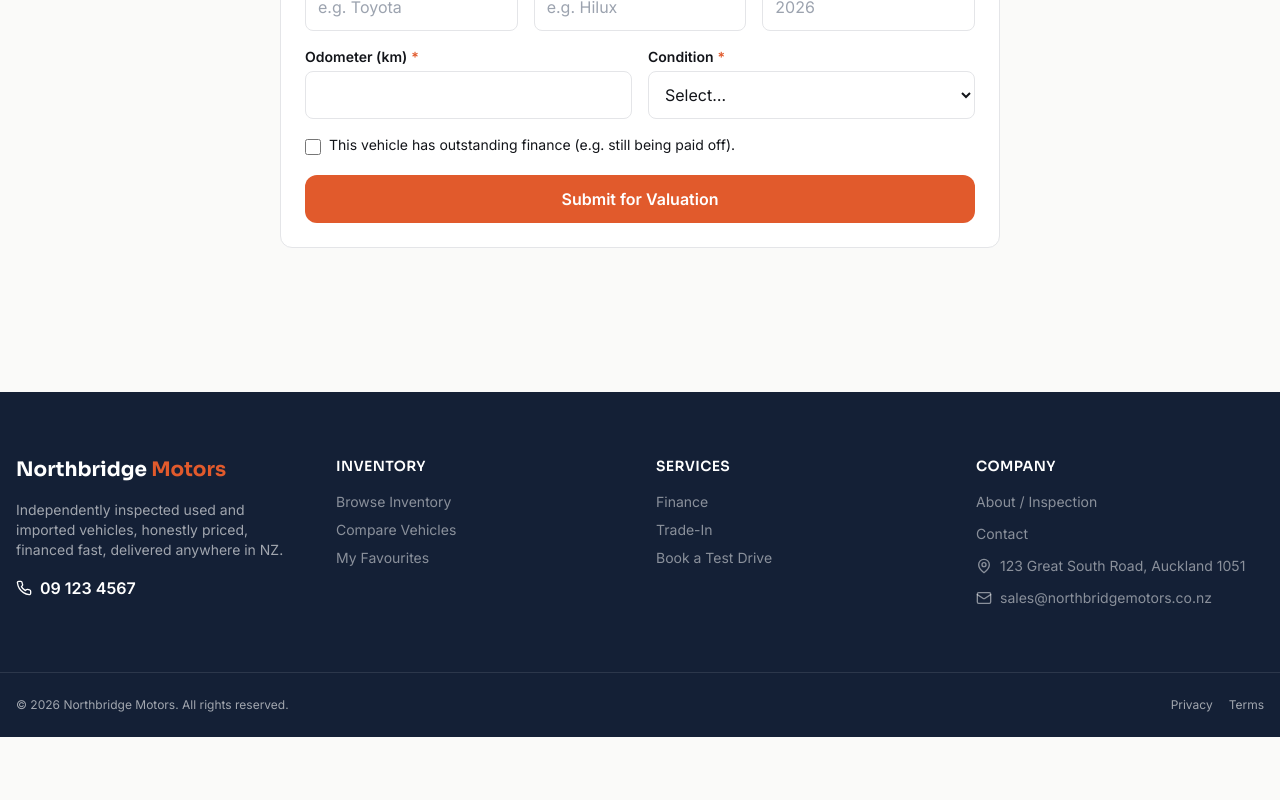
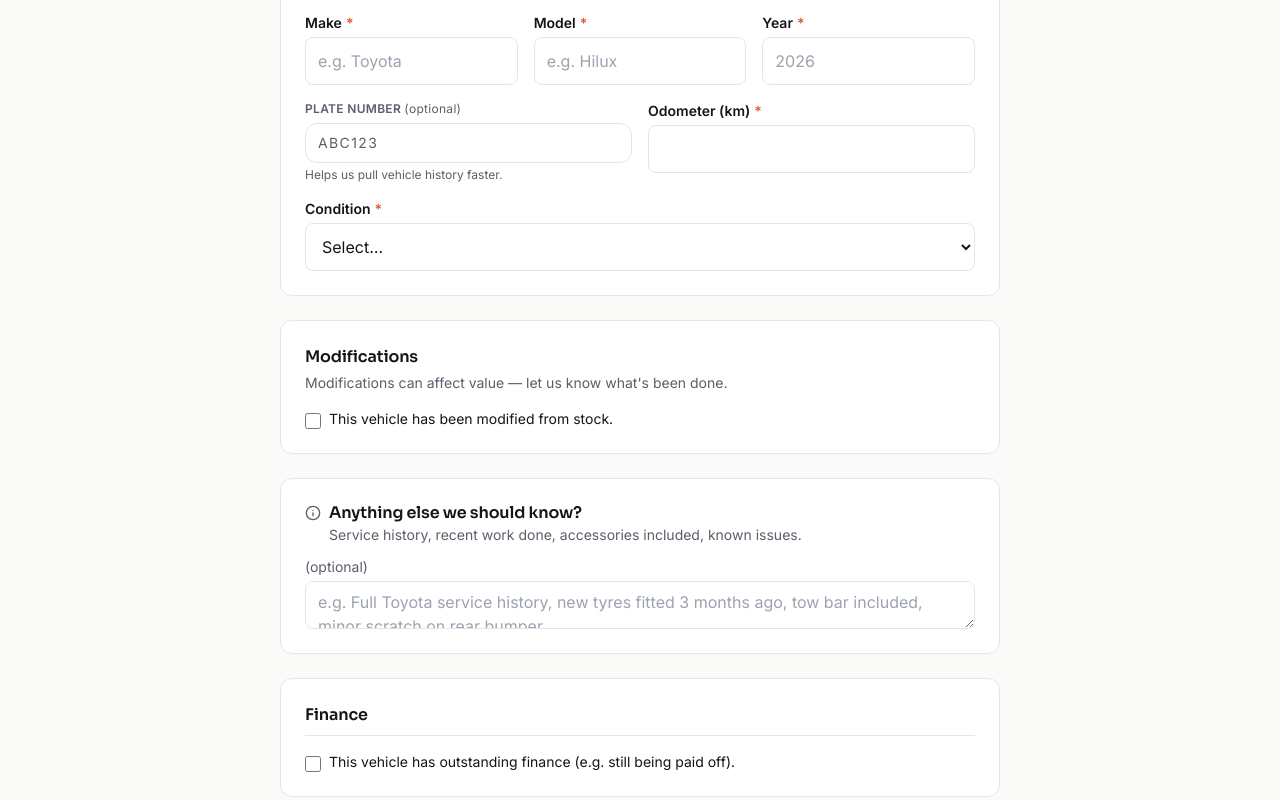
Before and after one commit to cole-howard-nz/dealership, a Next.js app: page /trade-in/submit in a window 1280 px wide. Shown: the part 720-1520 px from the top of the page. Before the commit the page ends 1457 px from the top, so only its background shows below. Built offline with nearby package versions, Linux system fonts and the light colour scheme.

Commit message:
modified finance and trade in forms

```diff
--- a/app/finance/apply/page.tsx
+++ b/app/finance/apply/page.tsx
@@ -52,7 +52,7 @@ function FinanceApplyForm() {
     if (step === 0) {
       if (form.fullName.length < 2) e.fullName = "Enter your full name.";
       if (!EMAIL_REGEX.test(form.email)) e.email = "Enter a valid email address.";
-      // if (!NZ_PHONE_REGEX.test(form.phone)) e.phone = "Enter a valid NZ phone number.";
+      if (!NZ_PHONE_REGEX.test(form.phone.replace(/\s+/g, ""))) e.phone = "Enter a valid NZ phone number.";
       if (!form.dateOfBirth) {
         e.dateOfBirth = "Date of birth is required.";
       } else {
@@ -63,11 +63,12 @@ function FinanceApplyForm() {
     }
     if (step === 1) {
       if (!form.monthlyIncome || form.monthlyIncome <= 0) e.monthlyIncome = "Enter a monthly income greater than 0.";
-      if (form.timeInRoleMonths < 0) e.timeInRoleMonths = "Enter a valid number of months.";
+      if (!form.timeInRoleMonths || form.timeInRoleMonths < 0) e.timeInRoleMonths = "Enter a valid number of months.";
     }
     if (step === 2) {
       if (!form.desiredLoanAmount || form.desiredLoanAmount <= 0) e.desiredLoanAmount = "Enter the loan amount you need.";
       if (form.depositAmount < 0) e.depositAmount = "Deposit can't be negative.";
+      if (!form.termMonths || form.termMonths <= 0) e.termMonths = "Enter a valid loan term."
     }
     if (step === 3) {
       if (!form.creditCheckConsent) e.creditCheckConsent = "Credit check consent is required to proceed.";
--- a/app/lib/format.ts
+++ b/app/lib/format.ts
@@ -6,5 +6,8 @@ export function formatOdometer(km: number) {
   return `${new Intl.NumberFormat("en-NZ").format(km)} km`;
 }
 
-export const NZ_PHONE_REGEX = /^(\+64\s?\d{1,2}\s?\d{3}\s?\d{3,4}|0\d{1,2}\s?\d{3}\s?\d{3,4})$/;
+// Accepts NZ mobile/landline in common formats, e.g.:
+//   0210 834 3645 · 021834364 · +64 21 834 3645 · +6421834364
+// Strips all spaces before testing so spacing between digit groups doesn't matter.
+export const NZ_PHONE_REGEX = /^(\+64|0)\d{7,11}$/;
 export const EMAIL_REGEX = /^[^\s@]+@[^\s@]+\.[^\s@]+$/;
--- a/app/trade-in/submit/page.tsx
+++ b/app/trade-in/submit/page.tsx
@@ -3,13 +3,23 @@
 import { useState } from "react";
 import { useRouter } from "next/navigation";
 import Link from "next/link";
-import { ChevronRight } from "lucide-react";
-import { TextField, SelectField, CheckboxField } from "../../components/FormFields";
+import { ChevronRight, Info } from "lucide-react";
+import { TextField, SelectField, CheckboxField, TextAreaField } from "../../components/FormFields";
 import { Button } from "../../components/Button";
 import { EMAIL_REGEX, NZ_PHONE_REGEX } from "../../lib/format";
 
 const MIN_YEAR = 1980;
 const MAX_YEAR = new Date().getFullYear() + 1;
+
+const MODIFICATION_TYPES = [
+  { label: "Cosmetic — body kits, wraps, tints, interior trim", value: "Cosmetic" },
+  { label: "Performance — engine, exhaust, suspension, brakes", value: "Performance" },
+  { label: "Wheels & tyres — aftermarket alloys, tyre upgrades", value: "Wheels & Tyres" },
+  { label: "Audio & tech — stereo, screens, cameras", value: "Audio & Tech" },
+  { label: "Lift kit / lowered — certified or uncertified", value: "Lift / Lowered" },
+  { label: "Towing — tow bar, wiring, weight upgrades", value: "Towing" },
+  { label: "Other modifications", value: "Other" },
+];
 
 interface FormState {
   name: string;
@@ -18,8 +28,12 @@ interface FormState {
   vehicleMake: string;
   vehicleModel: string;
   vehicleYear: string;
+  plateNumber: string;
   odometerKm: string;
   condition: string;
+  isModified: boolean;
+  modifications: string[];
+  vehicleDescription: string;
   outstandingFinance: boolean;
   preferredContact: string;
 }
@@ -29,16 +43,31 @@ export default function TradeInSubmitPage() {
   const [form, setForm] = useState<FormState>({
     name: "", email: "", phone: "",
     vehicleMake: "", vehicleModel: "", vehicleYear: "",
-    odometerKm: "", condition: "", outstandingFinance: false, preferredContact: "Phone",
+    plateNumber: "",
+    odometerKm: "", condition: "",
+    isModified: false,
+    modifications: [],
+    vehicleDescription: "",
+    outstandingFinance: false,
+    preferredContact: "Phone",
   });
   const [errors, setErrors] = useState<Record<string, string>>({});
   const [status, setStatus] = useState<"idle" | "submitting" | "error">("idle");
+
+  function toggleModification(value: string) {
+    setForm((f) => ({
+      ...f,
+      modifications: f.modifications.includes(value)
+        ? f.modifications.filter((m) => m !== value)
+        : [...f.modifications, value],
+    }));
+  }
 
   function validate(): boolean {
     const e: Record<string, string> = {};
     if (form.name.length < 2) e.name = "Enter your full name.";
     if (!EMAIL_REGEX.test(form.email)) e.email = "Enter a valid email address.";
-    if (!NZ_PHONE_REGEX.test(form.phone)) e.phone = "Enter a valid NZ phone number.";
+    if (!NZ_PHONE_REGEX.test(form.phone.replace(/\s+/g, ""))) e.phone = "Enter a valid NZ phone number.";
     if (!form.vehicleMake) e.vehicleMake = "Make is required.";
     if (!form.vehicleModel) e.vehicleModel = "Model is required.";
     const year = Number(form.vehicleYear);
@@ -48,6 +77,8 @@ export default function TradeInSubmitPage() {
     if (!form.odometerKm || odometer < 0)
       e.odometerKm = "Enter a valid odometer reading.";
     if (!form.condition) e.condition = "Select a condition.";
+    if (form.isModified && form.modifications.length === 0)
+      e.modifications = "Select at least one modification type.";
     setErrors(e);
     return Object.keys(e).length === 0;
   }
@@ -64,6 +95,8 @@ export default function TradeInSubmitPage() {
     }
   }
 
+  const inputClass = "w-full rounded-[var(--radius-md)] border-[1.5px] border-[var(--color-border)] bg-white px-3 py-[9px] text-sm text-[var(--color-ink)] placeholder:text-[var(--color-ink-muted)] focus:border-[var(--color-accent)] focus:outline-none focus:ring-2 focus:ring-[rgba(220,100,30,0.12)] transition-colors uppercase tracking-widest";
+
   return (
     <div className="container-wide px-4 py-12">
       <div className="max-w-reading mx-auto">
@@ -78,9 +111,10 @@ export default function TradeInSubmitPage() {
           Fill in what you know — we'll come back with an honest estimate, no obligation.
         </p>
 
-        <form onSubmit={handleSubmit} className="bg-surface border border-border rounded-xl p-6 flex flex-col gap-5" noValidate>
-          {/* Contact */}
-          <div>
+        <form onSubmit={handleSubmit} className="flex flex-col gap-6" noValidate>
+
+          {/* ── Contact details ─────────────────────────────────── */}
+          <div className="bg-surface border border-border rounded-xl p-6">
             <h2 className="font-heading font-semibold text-base mb-4 pb-2 border-b border-border">Your contact details</h2>
             <div className="flex flex-col gap-4">
               <TextField label="Full name" required value={form.name}
@@ -97,21 +131,48 @@ export default function TradeInSubmitPage() {
             </div>
           </div>
 
-          {/* Vehicle details */}
-          <div>
+          {/* ── Vehicle details ─────────────────────────────────── */}
+          <div className="bg-surface border border-border rounded-xl p-6">
             <h2 className="font-heading font-semibold text-base mb-4 pb-2 border-b border-border">Vehicle details</h2>
             <div className="flex flex-col gap-4">
+
+              {/* Make / Model / Year */}
               <div className="grid sm:grid-cols-3 gap-4">
                 <TextField label="Make" required placeholder="e.g. Toyota" value={form.vehicleMake}
                   onChange={(e) => setForm({ ...form, vehicleMake: e.target.value })} error={errors.vehicleMake} />
                 <TextField label="Model" required placeholder="e.g. Hilux" value={form.vehicleModel}
                   onChange={(e) => setForm({ ...form, vehicleModel: e.target.value })} error={errors.vehicleModel} />
-                <TextField label="Year" type="number" required min={MIN_YEAR} max={MAX_YEAR} placeholder={String(new Date().getFullYear())}
-                  value={form.vehicleYear} onChange={(e) => setForm({ ...form, vehicleYear: e.target.value })} error={errors.vehicleYear} />
+                <TextField label="Year" type="number" required min={MIN_YEAR} max={MAX_YEAR}
+                  placeholder={String(new Date().getFullYear())}
+                  value={form.vehicleYear}
+                  onChange={(e) => setForm({ ...form, vehicleYear: e.target.value })}
+                  error={errors.vehicleYear} />
               </div>
+
+              {/* Plate / Odometer */}
               <div className="grid sm:grid-cols-2 gap-4">
+                {/* Plate number — styled separately for the uppercase plate feel */}
+                <div>
+                  <label className="block text-xs font-semibold uppercase tracking-wide text-ink-muted mb-1.5">
+                    Plate number <span className="normal-case font-normal text-ink-muted/60">(optional)</span>
+                  </label>
+                  <input
+                    type="text"
+                    value={form.plateNumber}
+                    onChange={(e) => setForm({ ...form, plateNumber: e.target.value.toUpperCase() })}
+                    placeholder="ABC123"
+                    maxLength={7}
+                    className={inputClass}
+                    autoComplete="off"
+                    spellCheck={false}
+                  />
+                  <p className="text-xs text-ink-muted mt-1">Helps us pull vehicle history faster.</p>
+                </div>
                 <TextField label="Odometer (km)" type="number" required min={0} value={form.odometerKm}
                   onChange={(e) => setForm({ ...form, odometerKm: e.target.value })} error={errors.odometerKm} />
+              </div>
+
+              {/* Condition */}
               <SelectField label="Condition" required value={form.condition}
                 onChange={(e) => setForm({ ...form, condition: e.target.value })} error={errors.condition}
                 options={[
@@ -121,12 +182,72 @@ export default function TradeInSubmitPage() {
                   { label: "Poor — mechanical or major cosmetic issues", value: "Poor" },
                 ]} />
             </div>
+          </div>
+
+          {/* ── Modifications ───────────────────────────────────── */}
+          <div className="bg-surface border border-border rounded-xl p-6">
+            <h2 className="font-heading font-semibold text-base mb-1">Modifications</h2>
+            <p className="text-sm text-ink-muted mb-4">Modifications can affect value — let us know what's been done.</p>
+
+            <CheckboxField
+              label="This vehicle has been modified from stock."
+              checked={form.isModified}
+              onChange={(e) => setForm({ ...form, isModified: e.target.checked, modifications: [] })}
+            />
+
+            {form.isModified && (
+              <div className="mt-4 flex flex-col gap-2">
+                <p className="text-xs font-semibold uppercase tracking-wide text-ink-muted mb-1">
+                  Modification types <span className="text-error">*</span>
+                </p>
+                <div className="grid sm:grid-cols-2 gap-2">
+                  {MODIFICATION_TYPES.map((mod) => {
+                    const checked = form.modifications.includes(mod.value);
+                    return (
+                      <button
+                        key={mod.value}
+                        type="button"
+                        onClick={() => toggleModification(mod.value)}
+                        aria-pressed={checked}
+                        className={`mod-chip${checked ? " mod-chip--active" : ""}`}
+                      >
+                        {mod.label}
+                      </button>
+                    );
+                  })}
+                </div>
+                {errors.modifications && (
+                  <p className="text-xs text-error mt-1" role="alert">{errors.modifications}</p>
+                )}
+              </div>
+            )}
+          </div>
+
+          {/* ── Additional info ─────────────────────────────────── */}
+          <div className="bg-surface border border-border rounded-xl p-6">
+            <div className="flex items-start gap-2 mb-3">
+              <Info className="h-4 w-4 text-ink-muted shrink-0 mt-0.5" aria-hidden="true" />
+              <div>
+                <h2 className="font-heading font-semibold text-base leading-tight">Anything else we should know?</h2>
+                <p className="text-sm text-ink-muted mt-0.5">Service history, recent work done, accessories included, known issues.</p>
+              </div>
+            </div>
+            <TextAreaField
+              label=""
+              value={form.vehicleDescription}
+              onChange={(e) => setForm({ ...form, vehicleDescription: e.target.value })}
+              placeholder="e.g. Full Toyota service history, new tyres fitted 3 months ago, tow bar included, minor scratch on rear bumper…"
+            />
+          </div>
+
+          {/* ── Finance & submit ────────────────────────────────── */}
+          <div className="bg-surface border border-border rounded-xl p-6">
+            <h2 className="font-heading font-semibold text-base mb-4 pb-2 border-b border-border">Finance</h2>
             <CheckboxField
               label="This vehicle has outstanding finance (e.g. still being paid off)."
               checked={form.outstandingFinance}
               onChange={(e) => setForm({ ...form, outstandingFinance: e.target.checked })}
             />
-            </div>
           </div>
 
           {status === "error" && (
@@ -138,6 +259,37 @@ export default function TradeInSubmitPage() {
           </Button>
         </form>
       </div>
+
+      <style>{`
+        .mod-chip {
+          display: flex;
+          align-items: center;
+          text-align: left;
+          padding: 10px 14px;
+          border-radius: 8px;
+          border: 1.5px solid var(--color-border);
+          background: var(--color-bg);
+          font-size: 0.8rem;
+          color: var(--color-ink-muted);
+          cursor: pointer;
+          transition: border-color 0.15s, background 0.15s, color 0.15s;
+          line-height: 1.4;
+        }
+        .mod-chip:hover {
+          border-color: var(--color-ink-muted);
+          color: var(--color-ink);
+        }
+        .mod-chip--active {
+          border-color: var(--color-navy);
+          background: var(--color-navy);
+          color: #fff;
+          font-weight: 500;
+        }
+        .mod-chip--active:hover {
+          border-color: var(--color-navy);
+          color: #fff;
+        }
+      `}</style>
     </div>
   );
 }
```
Also changed, not shown: 1 other file (tests, documents, lock files or other folders). Lines whose indentation alone changed are shown as unchanged.
